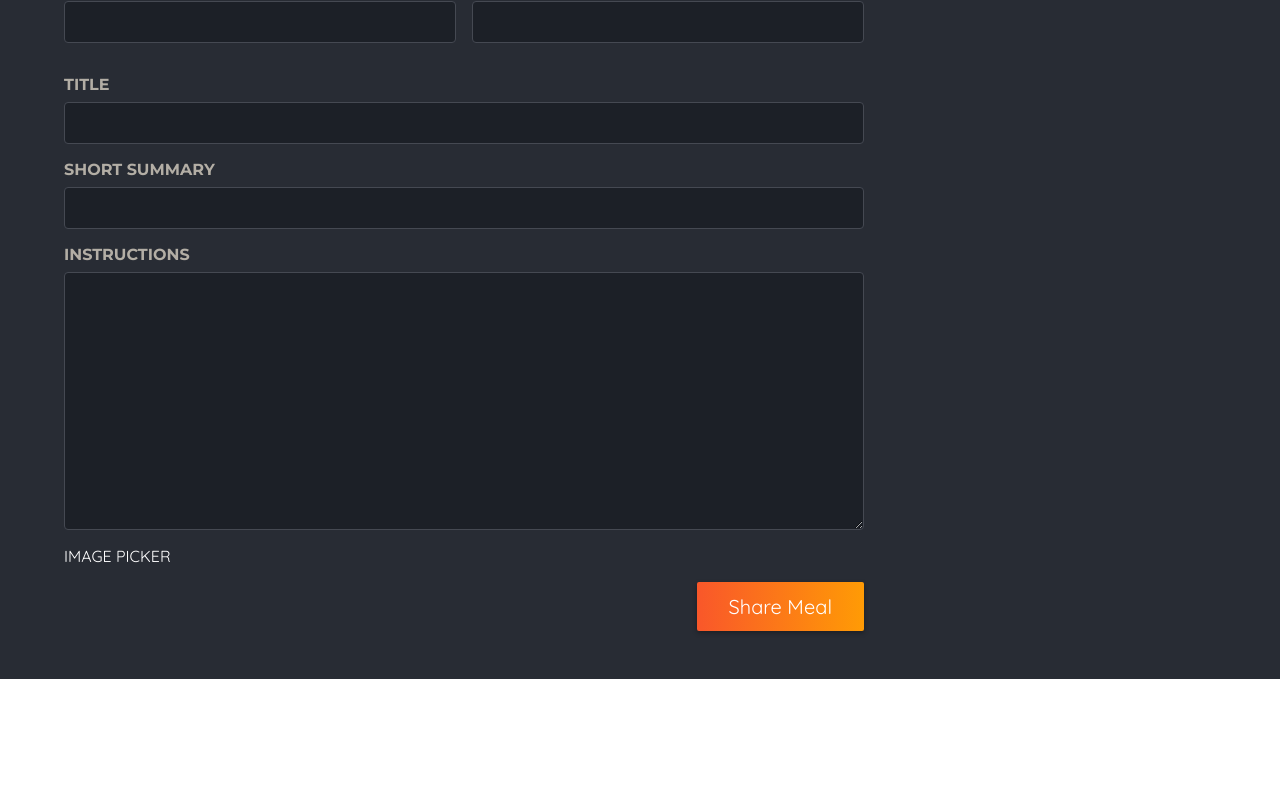
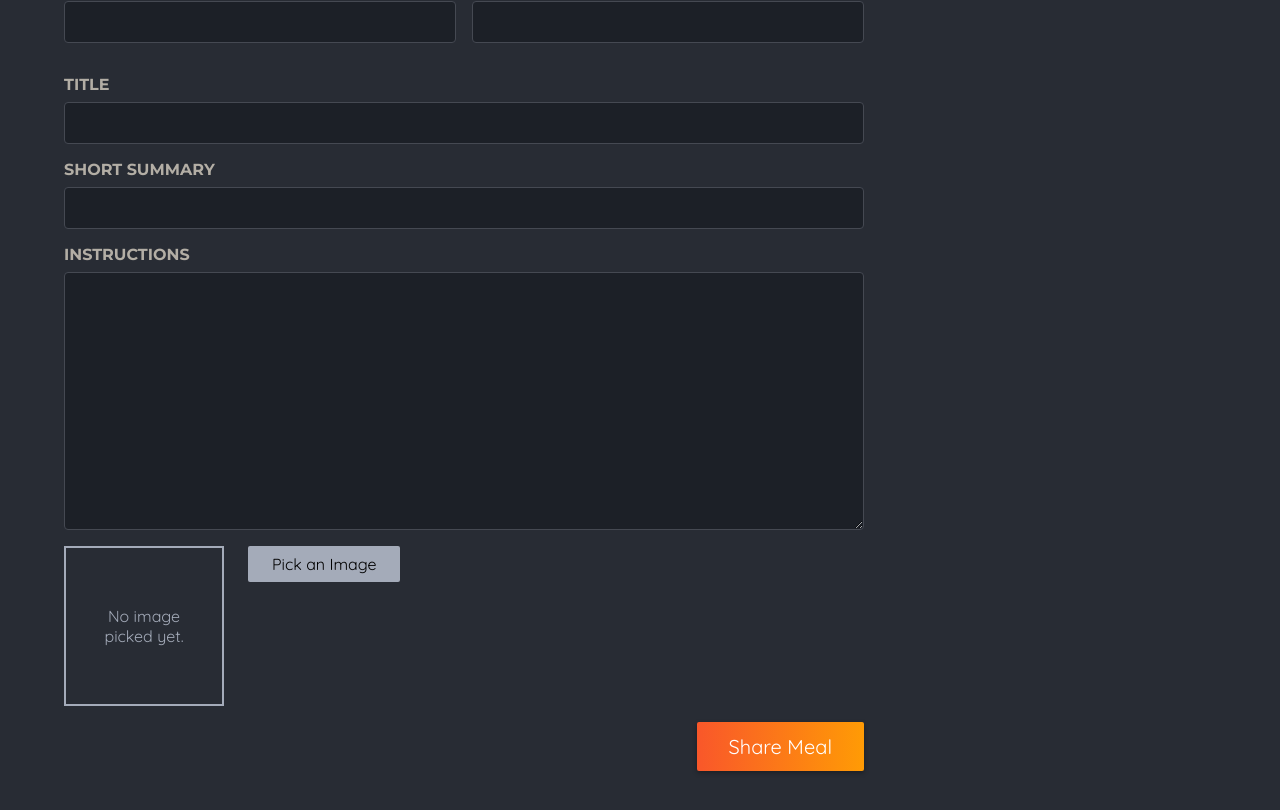
Before and after one commit to rehfeld13/app-food-nextjs, a Next.js app: page /meals/share in a window 1280 px wide. Shown: the part 514-1324 px from the top of the page. Before the commit the page ends 1193 px from the top, so only its background shows below. Built offline with nearby package versions, Linux system fonts and the light colour scheme.

Commit message:
ImagePicker component

```diff
--- a/app/meals/share/page.jsx
+++ b/app/meals/share/page.jsx
@@ -1,4 +1,5 @@
 import styles from './page.module.css';
+import ImagePicker from '@/components/Meals/ImagePicker/ImagePicker';
 
 export default function ShareMealPage() {
   return (
@@ -44,7 +45,7 @@
             ></textarea>
           </p>
 
-          IMAGE PICKER
+          <ImagePicker />
 
           <p className={styles.actions}>
             <button type="submit">Share Meal</button>
--- /dev/null
+++ b/components/Meals/ImagePicker/ImagePicker.jsx
@@ -0,0 +1,67 @@
+'use client'
+
+import { useRef, useState } from 'react'
+import Image from 'next/image'
+
+import styles from  './imagePicker.module.css'
+
+export default function ImagePicker({label, name}){
+
+  const [image, setImage] = useState(null)
+  const imageInput = useRef()
+
+  function handlePickClick(){
+    imageInput.current.click()
+  }
+
+  function handleImageChange(event){
+    const file = event.target.files[0]
+
+    if(!file){
+      setImage(null)
+      return
+    }
+
+    const fileReader = new FileReader()
+
+    fileReader.onload = () => {
+      setImage(fileReader.result)
+    }
+
+    fileReader.readAsDataURL(file)
+  }
+
+  return(
+    <div className={styles.picker}>
+      <label htmlFor={name}>{label}</label>
+
+      <div className={styles.controls}>
+        <div className={styles.preview}>
+          {!image && <p>No image picked yet.</p>}
+          {image && (
+            <Image
+              src={image}
+              alt='The image select by the user'
+              fill
+            />
+          )}
+        </div>
+
+        <input
+          className={styles.input}
+          type="file"
+          id={name}
+          accept='image/png, image/jpeg'
+          name={name}
+          ref={imageInput}
+          onChange={handleImageChange}
+          required
+        />
+
+        <button className={styles.button} type='button' onClick={handlePickClick}>
+          Pick an Image
+        </button>
+      </div>
+    </div>
+  )
+}
--- /dev/null
+++ b/components/Meals/ImagePicker/imagePicker.module.css
@@ -0,0 +1,45 @@
+.controls {
+  display: flex;
+  align-items: flex-start;
+  gap: 1.5rem;
+  margin-bottom: 1rem;
+}
+
+.picker .input {
+  display: none;
+}
+
+.picker .button {
+  border: 0;
+  padding: 0.5rem 1.5rem;
+  background: #a4abb9;
+  border-radius: 2px;
+  cursor: pointer;
+  font: inherit;
+}
+
+.picker .button:hover,
+.picker .button:focus {
+  background: #b3b9c6;
+}
+
+.preview {
+  width: 10rem;
+  height: 10rem;
+  border: 2px solid #a4abb9;
+  display: flex;
+  justify-content: center;
+  align-items: center;
+  text-align: center;
+  color: #a4abb9;
+  position: relative;
+}
+
+.preview p {
+  margin: 0;
+  padding: 1rem;
+}
+
+.preview img {
+  object-fit: cover;
+}
```
